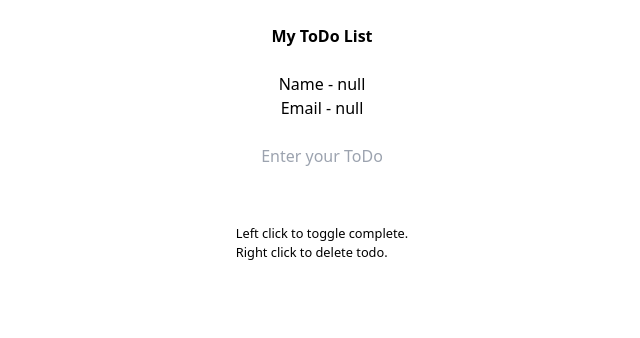
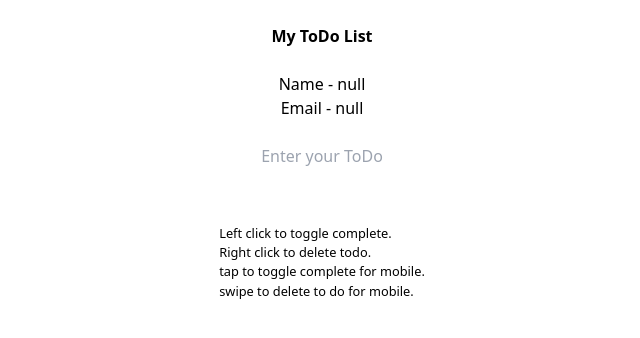
Before and after one commit to pranesh25joshi/ToDo-WebApp, a website built with Vite: page todo.html in a window 1280 px wide. Shown: the whole page, without its empty margins (318-958 px from the left). Built offline with nearby package versions, Linux system fonts and the light colour scheme.

Commit message:
Update todo.html

```diff
--- a/todo.html
+++ b/todo.html
@@ -53,7 +53,7 @@
     </ul>
   </form>
 
-  <small class="flex justify-center items-center">Left click to toggle complete.<br> Right click to delete todo.</small>
+  <small class="flex justify-center items-center">Left click to toggle complete.<br> Right click to delete todo.<br>tap to toggle complete for mobile.<br>swipe to delete to do for mobile.</small>
 
   <script>
 
```
